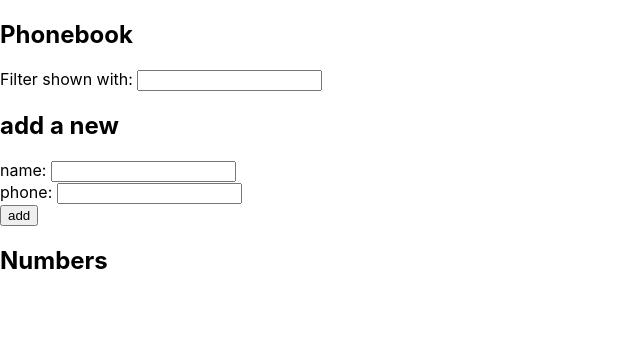
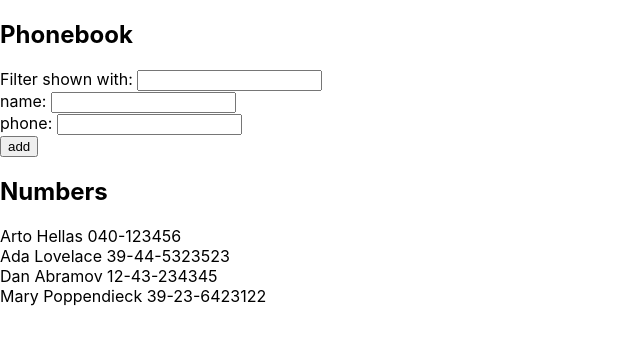
Before and after one commit to luisriego/full-stack-open-22, a React (Create React App) app in the folder part2/phonebook/: page / in a window 1280 px wide. Shown: the top 344 px of the page, without its empty margins (0-640 px from the left). Built offline with nearby package versions, Linux system fonts and the light colour scheme.

Commit message:
refactor do and working

```diff
--- a/part2/phonebook/src/App.js
+++ b/part2/phonebook/src/App.js
@@ -4,78 +4,20 @@ import Filter from './components/Filter'
 import List from './components/List'
 
 const App = () => {
-  const persons = [
-    { name: 'Arto Hellas', number: '040-123456' },
-    { name: 'Ada Lovelace', number: '39-44-5323523' },
-    { name: 'Dan Abramov', number: '12-43-234345' },
-    { name: 'Mary Poppendieck', number: '39-23-6423122' }
-  ]
-  // const [ persons, setPersons ] = useState([
-  //   { name: 'Arto Hellas', number: '040-123456' },
-  //   { name: 'Ada Lovelace', number: '39-44-5323523' },
-  //   { name: 'Dan Abramov', number: '12-43-234345' },
-  //   { name: 'Mary Poppendieck', number: '39-23-6423122' }
-  // ])
-  // const [ newName, setNewName ] = useState('')
-  // const [ newPhone, setNewPhone ] = useState('')
+  const [ persons, setPersons ] = useState([
+    { name: 'Arto Hellas', phone: '040-123456' },
+    { name: 'Ada Lovelace', phone: '39-44-5323523' },
+    { name: 'Dan Abramov', phone: '12-43-234345' },
+    { name: 'Mary Poppendieck', phone: '39-23-6423122' }
+  ])
   const [ search, setSearch ] = useState('')
-
-
-  // const addName = (event) => {
-  //   event.preventDefault()
-  //   const personObj = [{ name: newName, phone: newPhone }]
-  //   console.log(persons)
-  //   if (persons.some(item => item.name === newName)) {
-  //     return alert(`${newName} is already added to phonebook`)
-  //   }
-  //   setPersons(persons.concat(personObj))
-  //   setNewName('')
-  //   setNewPhone('')
-
-  // }
-
-  // const handleNameChange = (event) => {
-  //   setNewName(event.target.value)
-  // }
-
-  // const handlePhoneChange = (event) => {
-  //   setNewPhone(event.target.value)
-  // }
-
-  // const handleSearchChange = (event) => {
-  //   setSearch(event.target.value)
-  // }
 
   return (
     <div>
       <h2>Phonebook</h2>
-      <Filter search={search} setSearch={setSearch}/>
-      <h2>add a new</h2>
-      <Form persons={persons} />
-      {/* <form onSubmit={addName}>
-        <div>
-          name: <input
-            value={newName}
-            onChange={handleNameChange}
-          />
-        </div>
-        <div>
-          phone: <input
-            value={newPhone}
-            onChange={handlePhoneChange}
-          />
-        </div>
-        <div>
-          <button type="submit">add</button>
-        </div>
-      </form> */}
-      <h2>Numbers</h2>
-      <List persons={persons} search={search}/>
-      {/* <div>
-        {persons.filter(person => person.name.includes(search)).map(filteredPerson => (
-          <div key={filteredPerson.name}>{ `${filteredPerson.name} ${filteredPerson.number}` }</div>
-        ))}
-      </div> */}
+      <Filter search={search} setSearch={setSearch} />
+      <Form persons={persons} setPersons={setPersons} />
+      <List persons={persons} search={search} />
     </div>
   )
 }
--- a/part2/phonebook/src/components/Filter.js
+++ b/part2/phonebook/src/components/Filter.js
@@ -1,7 +1,5 @@
-// import React, { useState } from 'react'
 
 const Filter = ({search, setSearch}) => {
-    // const [ search, setSearch ] = useState('')
 
     const handleSearchChange = (event) => {
         setSearch(event.target.value)
--- a/part2/phonebook/src/components/Form.js
+++ b/part2/phonebook/src/components/Form.js
@@ -1,13 +1,13 @@
 import React, { useState } from 'react'
 
-const Form = (personsArray) => {
-  const [ persons, setPersons ] = useState(personsArray.persons)
+const Form = ({persons, setPersons}) => {
   const [ newName, setNewName ] = useState('')
   const [ newPhone, setNewPhone ] = useState('')
 
   const addName = (event) => {
     event.preventDefault()
     const personObj = [{ name: newName, phone: newPhone }]
+    console.log(persons)
     if (persons.some(item => item.name === newName)) {
       return alert(`${newName} is already added to phonebook`)
     }
@@ -25,7 +25,7 @@ const Form = (personsArray) => {
     setNewPhone(event.target.value)
   }
 
-  return(
+  return (
     <form onSubmit={addName}>
       <div>
         name: <input
--- a/part2/phonebook/src/components/List.js
+++ b/part2/phonebook/src/components/List.js
@@ -1,9 +1,12 @@
 const List = ({persons, search}) => {
-    <div>
-        {persons.filter(person => person.name.includes(search)).map(filteredPerson => (
-            <div key={filteredPerson.name}>{ `${filteredPerson.name} ${filteredPerson.number}` }</div>
-        ))}
-    </div>
+    return (
+        <div>
+            <h2>Numbers</h2>
+            {persons.filter(person => person.name.includes(search)).map(filteredPerson => (
+            <div key={filteredPerson.name}>{ `${filteredPerson.name} ${filteredPerson.phone}` }</div>
+            ))}
+        </div>
+    )
 }
 
 export default List
```
